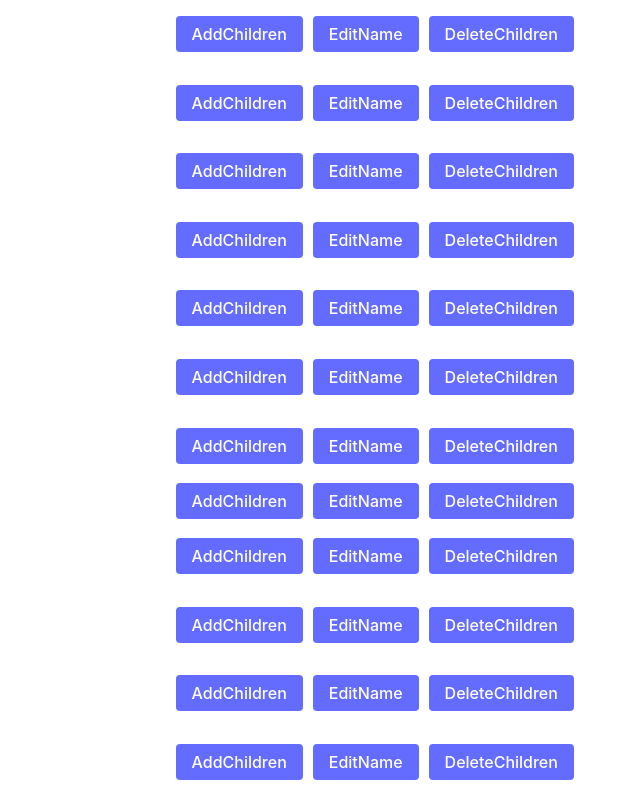
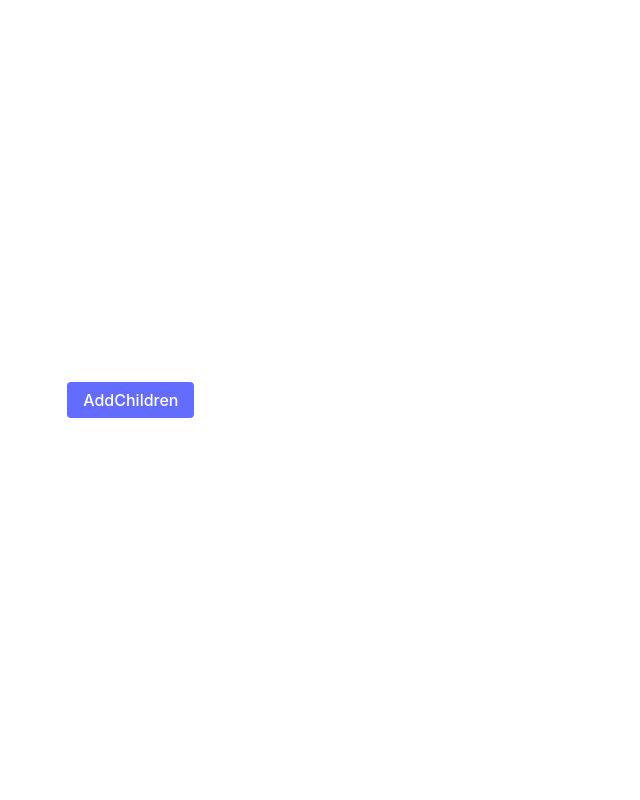
Before and after one commit to SerjNickey/tree-app, a React (Vite) app: page / in a window 1280 px wide. Shown: the top 800 px of the page, without its empty margins (35-675 px from the left). Built offline with nearby package versions, Linux system fonts and the light colour scheme.

Commit message:
Work in progress

```diff
--- a/src/App.tsx
+++ b/src/App.tsx
@@ -16,7 +16,7 @@ export const App = () => {
   const [nodeName, setNodeName] = useState('')
   const [selectedNodeId, setSelectedNodeId] = useState<string | number | null>(null)
   const [isEditing, setIsEditing] = useState(false)
-  const [expandedNodes, setExpandedNodes] = useState<Set<string | number>>(new Set([1]))
+  const [expandedNodes, setExpandedNodes] = useState<Set<string | number>>(new Set())
   const [tree, setTree] = useState<TreeNode>(testTree)
 
   const handleOpenModal = (nodeId: string | number, isEdit: boolean = false) => {
@@ -119,7 +119,14 @@ export const App = () => {
     setExpandedNodes(prev => {
       const newSet = new Set(prev)
       if (newSet.has(nodeId)) {
-        newSet.delete(nodeId)
+        const nodeToClose = findNode(tree, nodeId)
+        if (nodeToClose) {
+          const removeChildrenIds = (node: TreeNode) => {
+            newSet.delete(node.id)
+            node.children.forEach(child => removeChildrenIds(child))
+          }
+          removeChildrenIds(nodeToClose)
+        }
       } else {
         newSet.add(nodeId)
       }
@@ -136,7 +143,7 @@ export const App = () => {
         </Title>
         <ButtonContainer>
           <Button onClick={() => handleOpenModal(node.id)}>AddChildren</Button>
-          {node.id !== 'root' && (
+          {node.id !== 1 && node.id !== 'root' && (
             <>
               <Button onClick={() => handleOpenModal(node.id, true)}>EditName</Button>
               <Button onClick={() => handleOpenDeleteModal(node.id)}>DeleteChildren</Button>
@@ -178,6 +185,7 @@ export const App = () => {
           placeholder="Node Name"
           value={nodeName}
           onChange={(e) => setNodeName(e.target.value)}
+          style={{ width: '100%', maxWidth: '100%', boxSizing: 'border-box' }}
         />
       </ModalComponent>
 
```
